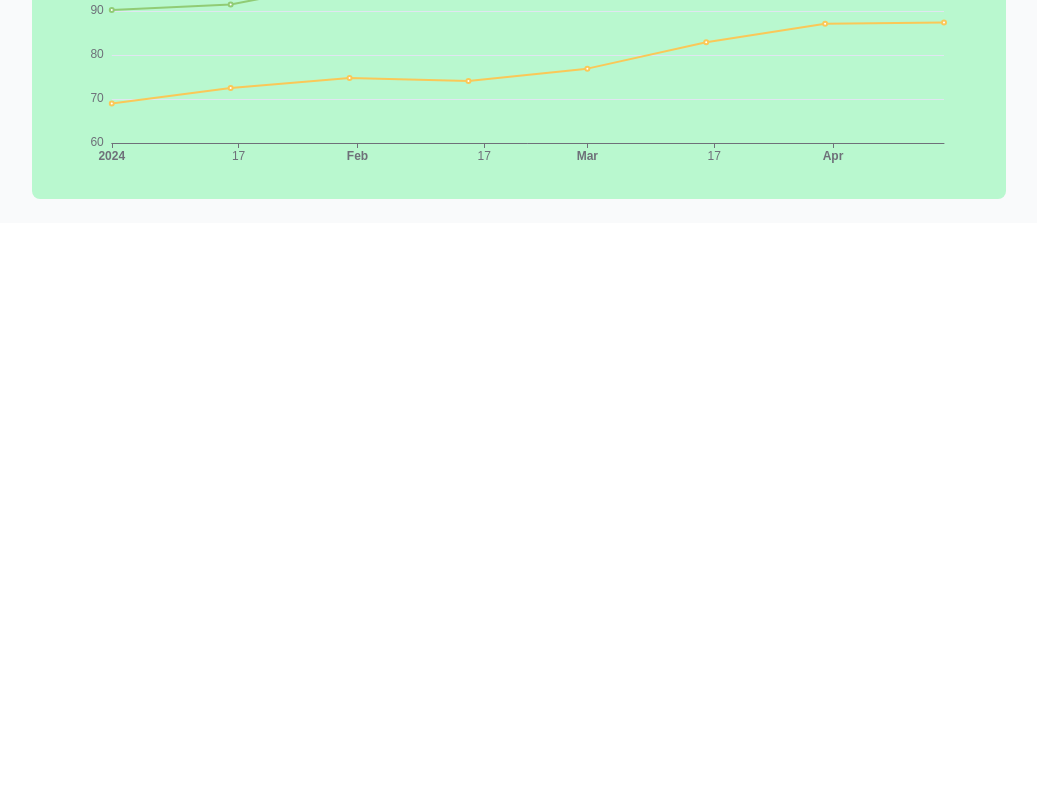
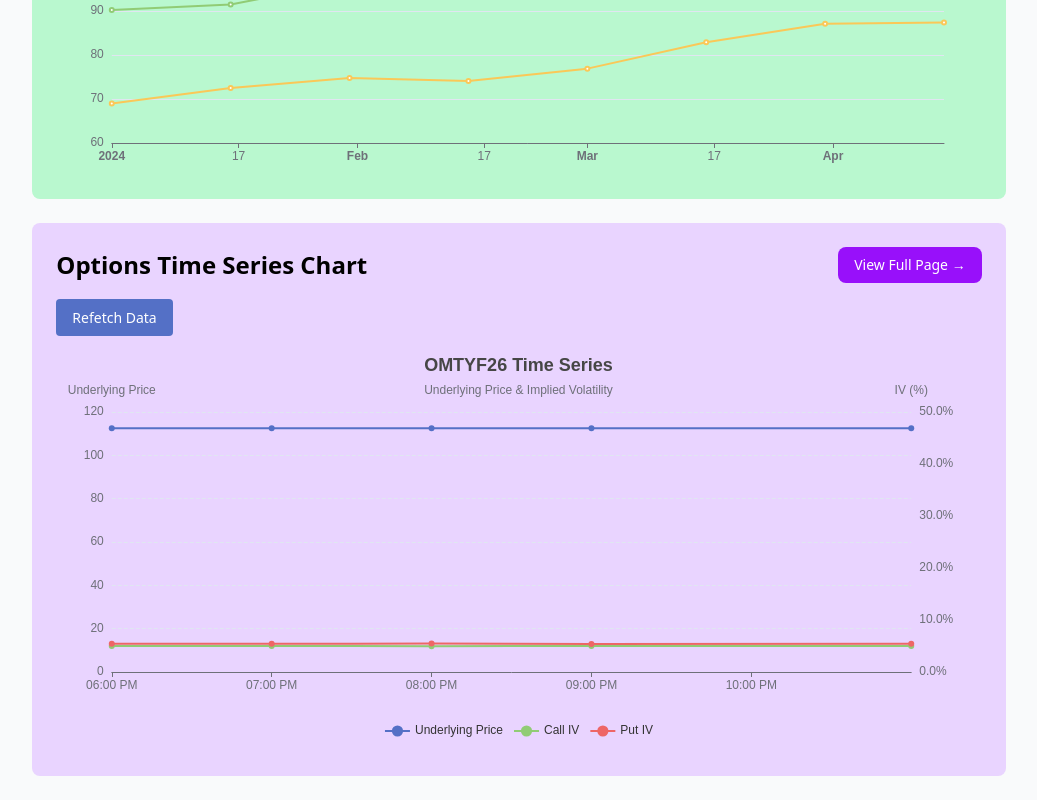
Before and after one commit to khush2808/new-things-i-learn, a React (Vite) app in the folder echarts-for-react/: page / in a window 1280 px wide. Shown: the part 1142-1942 px from the top of the page, without its empty margins (153-1190 px from the left). Before the commit the page ends 1365 px from the top, so only its background shows below. Built offline with nearby package versions, Linux system fonts and the light colour scheme; the HTML template or start-up script is replaced by a standard one.

Commit message:
Add OptionsChart component to HomePage dashboard

```diff
--- a/echarts-for-react/src/pages/HomePage.tsx
+++ b/echarts-for-react/src/pages/HomePage.tsx
@@ -2,6 +2,7 @@ import { Link } from "react-router-dom";
 import Echarts from "../components/EChartsExample";
 import LineChart from "../components/LineChart";
 import TimeSeriesChart from "../components/TimeSeriesChart";
+import OptionsChart from "../components/OptionsChart";
 
 /**
  * HomePage Component
@@ -62,6 +63,22 @@ export default function HomePage() {
           </div>
           <TimeSeriesChart />
         </div>
+
+        {/* Options Time Series Chart Container */}
+        <div className="bg-purple-200 p-6 rounded-lg lg:col-span-2 relative group hover:shadow-xl transition-shadow">
+          <div className="flex justify-between items-center mb-4">
+            <h2 className="text-2xl font-semibold">
+              Options Time Series Chart
+            </h2>
+            <Link
+              to="/options-chart"
+              className="px-4 py-2 bg-purple-600 text-white rounded-lg hover:bg-purple-700 transition-colors font-medium text-sm"
+            >
+              View Full Page →
+            </Link>
+          </div>
+          <OptionsChart />
+        </div>
       </div>
     </div>
   );
```
